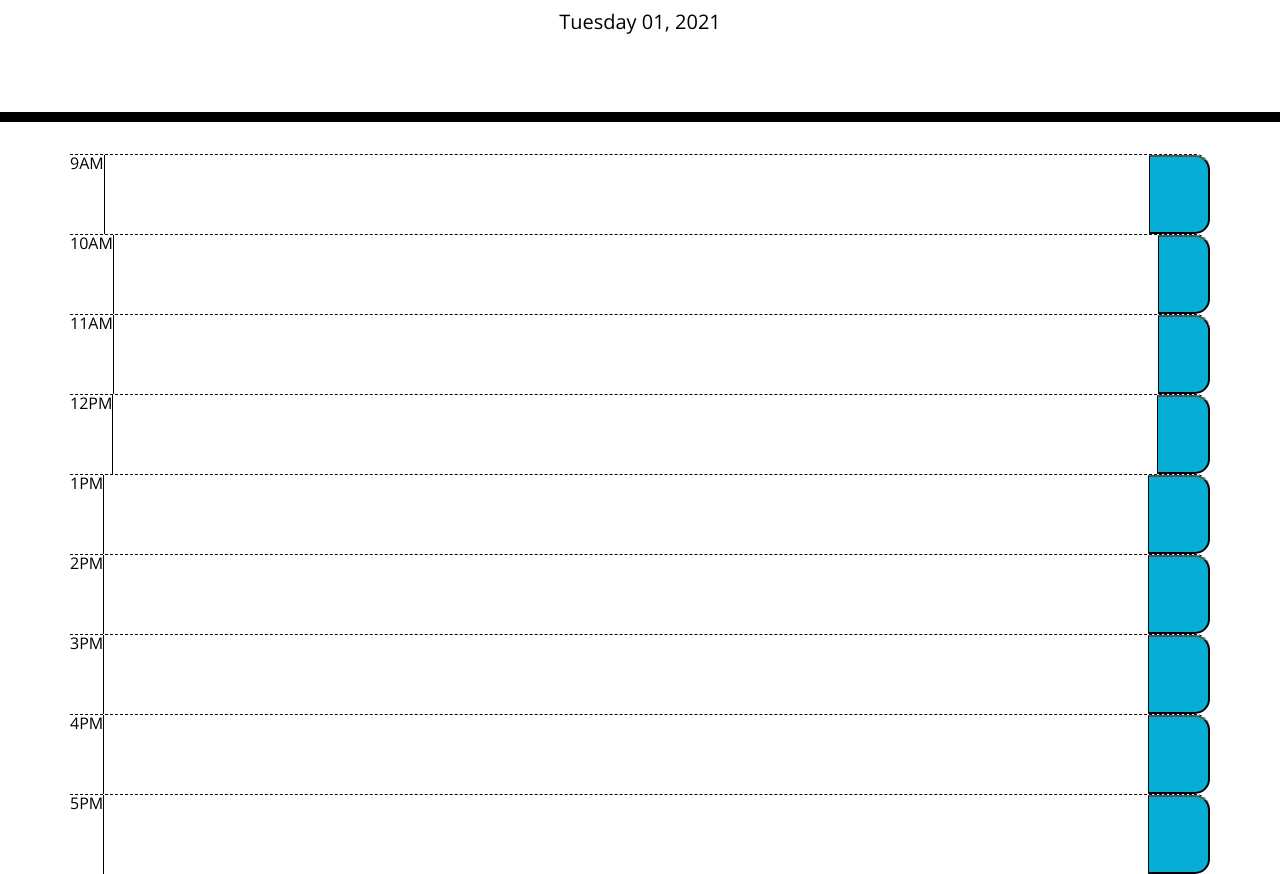
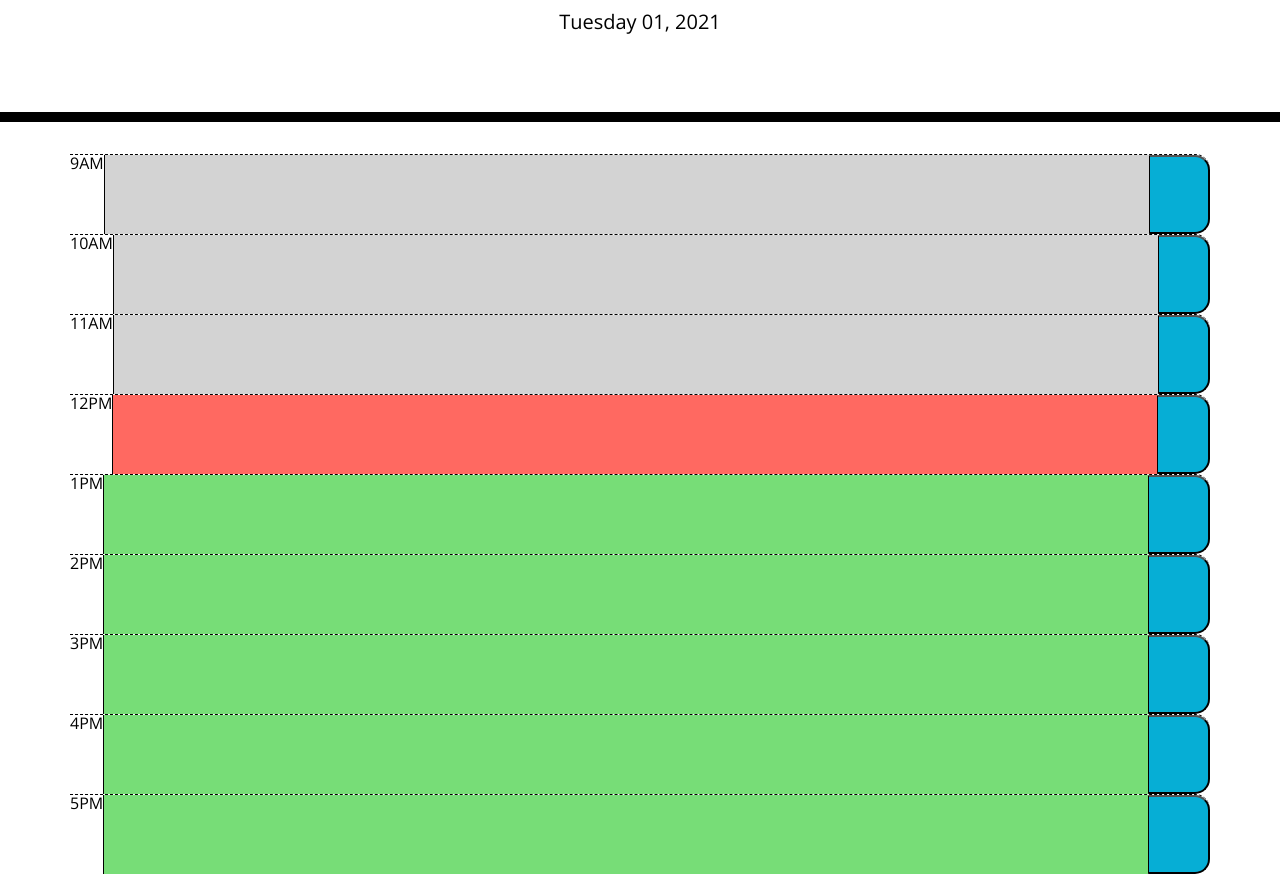
Before and after one commit to Joker282855/Calendar, a plain HTML site: page index.html in a window 1280 px wide. Shown: the part 182-1056 px from the top of the page. Drawn offline with nearby package versions, Linux system fonts and the light colour scheme.

Commit message:
added color coding to each timeblock

```diff
--- a/assets/js/calendar.js
+++ b/assets/js/calendar.js
@@ -1,18 +1,17 @@
+var containerText = document.getElementsByClassName("container");
 var todaysDate = document.querySelector("#currentDay");
 var currentDate = moment();
 
 todaysDate.textContent = currentDate.format("dddd DD, YYYY");
 
-$(".row").mouseenter(function(){
-    var time = $(this).text().trim();
+var auditText = function() {
+    // set the background color for timeblocks acording to the past
+    $(containerText).find(".morning").addClass("past");
 
-    var hour = moment(time, "L").set("hour", 12);
+    $(containerText).find(".lunch").addClass("present");
 
-    if (moment().isAfter(hour)) {
-        $(this).find("textarea").addClass("future");
-    } else if (moment().isBefore(hour)) {
-        $(this).find("textarea").addClass("past")
-    } else {
-        $(this).find("textarea").addClass("present")
-    }
-})
+    $(containerText).find(".afternoon").addClass("future");
+
+};
+
+auditText();
--- a/index.html
+++ b/index.html
@@ -31,39 +31,39 @@
     <div class="container justify-content-around">
       <!-- Timeblocks go here -->
       <div class="row hour">9AM
-        <textarea class="col-11 description"></textarea>
+        <textarea class="col-11 morning"></textarea>
         <button id="btn" class="saveBtn col 0.5"></button>
       </div>
       <div class="row hour">10AM
-        <textarea class="col-11 description"></textarea>
+        <textarea class="col-11 morning"></textarea>
         <button id="btn" class="saveBtn col 0.5"></button>
       </div>
       <div class="row hour">11AM
-        <textarea class="col-11 description"></textarea>
+        <textarea class="col-11 morning"></textarea>
         <button id="btn" class="saveBtn col 0.5"></button>
       </div>
       <div class="row hour">12PM
-        <textarea class="col-11 description"></textarea>
+        <textarea class="col-11 lunch"></textarea>
         <button id="btn" class="saveBtn col 0.5"></button>
       </div>
       <div class="row hour">1PM
-        <textarea class="col-11 description"></textarea>
+        <textarea class="col-11 afternoon"></textarea>
         <button id="btn" class="saveBtn col 0.5"></button>
       </div>
       <div class="row hour">2PM
-        <textarea class="col-11 description"></textarea>
+        <textarea class="col-11 afternoon"></textarea>
         <button id="btn" class="saveBtn col 0.5"></button>
       </div>
       <div class="row hour">3PM
-        <textarea class="col-11 description"></textarea>
+        <textarea class="col-11 afternoon"></textarea>
         <button id="btn" class="saveBtn col 0.5"></button>
       </div>
       <div class="row hour">4PM
-        <textarea class="col-11 description"></textarea>
+        <textarea class="col-11 afternoon"></textarea>
         <button id="btn" class="saveBtn col 0.5"></button>
       </div>
       <div class="row hour">5PM
-        <textarea class="col-11"></textarea>
+        <textarea class="col-11 afternoon"></textarea>
         <button id="btn" class="saveBtn col 0.5"></button>
       </div>
     </div>
```
